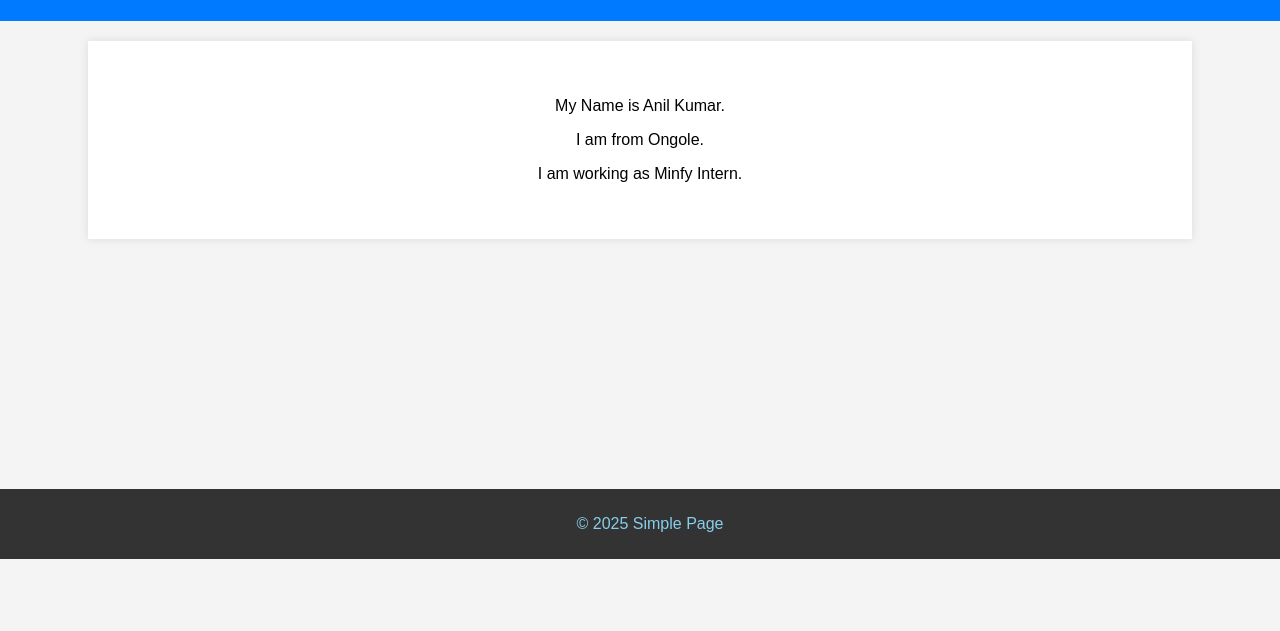
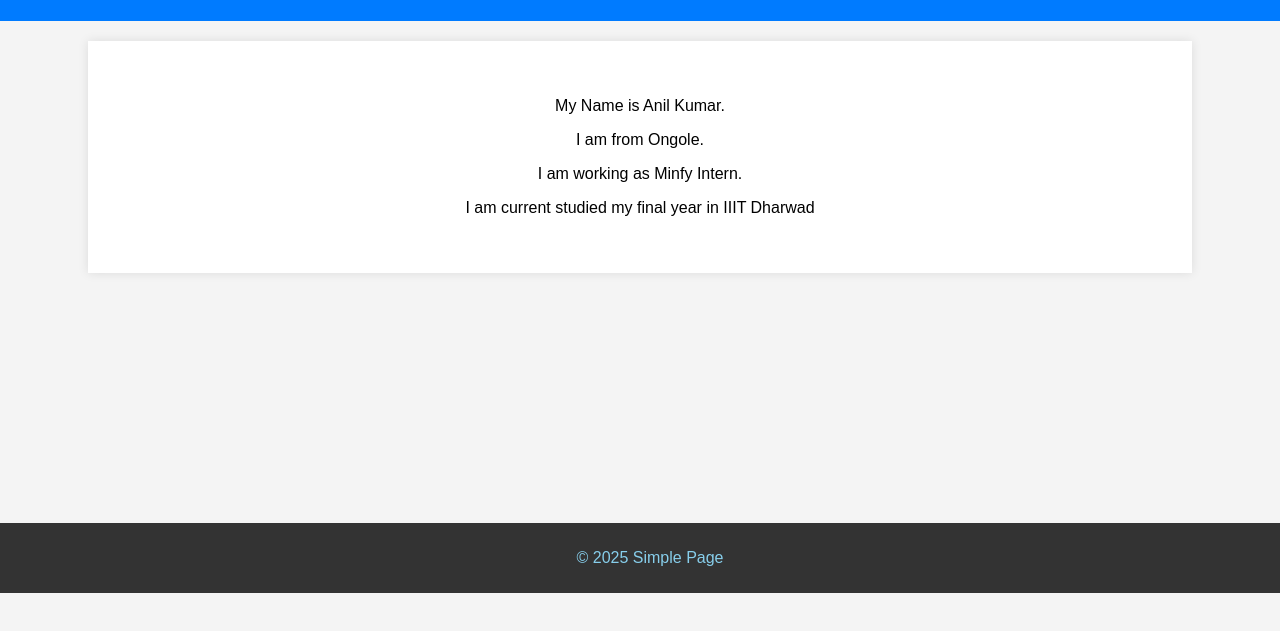
Before and after one commit to venkat54638/Single_webpage, a plain HTML site: page index.html in a window 1280 px wide. Shown: the part 99-730 px from the top of the page. Drawn offline with Linux system fonts and the light colour scheme.

Commit message:
added a new line

```diff
--- a/index.html
+++ b/index.html
@@ -67,6 +67,7 @@
     <p>My Name is Anil Kumar.</p>
     <p>I am from Ongole.</p>
     <p>I am working as Minfy Intern.</p>
+    <p> I am current studied my final year in IIIT Dharwad</p>
 
   </main>
 
```
